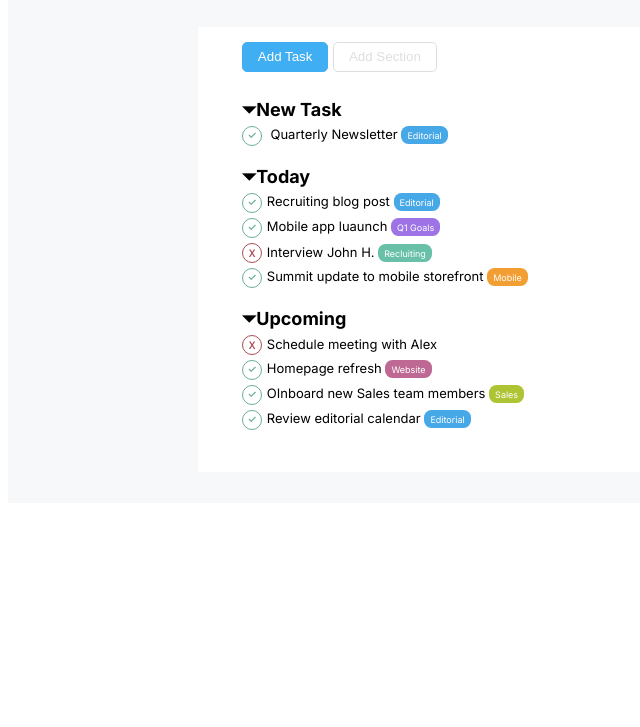
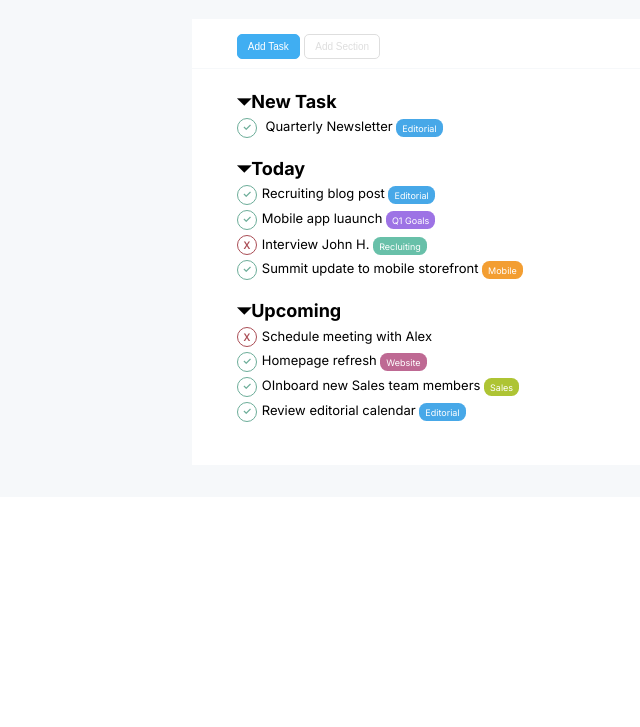
Before and after one commit to massimilianomiceli/html-css-toboolist, a plain HTML site: page index.html in a window 1280 px wide. Shown: the part 73-800 px from the top of the page, without its empty margins (0-640 px from the left). Drawn offline with Linux system fonts and the light colour scheme.

Commit message:
sistemata l;a linea toolbox manca dimensioni font e interlinea lista

```diff
--- a/css/style.css
+++ b/css/style.css
@@ -2,6 +2,10 @@
     margin 0;
     padding 0;
     box-sizing: border-box;
+}
+
+body{
+    margin: 0px;
 }
 
 #sito-intestazione{
@@ -37,8 +41,9 @@
 .sito-formattazione-toolbar{
     padding: 15px 5% 5px 5%;
     height: 50px;
-    border: 5px;
-    border-color: #c2212198;
+    border-bottom-width: 1.5px;
+    border-bottom-style: solid;
+    border-color: #F6F8FA;
 }
 
 .sito-formattazione-elenco{
@@ -64,12 +69,12 @@ li{
 }
 
 .bottone-forma{
-    padding: 5px 15px 5px 15px;
+    padding: 5px 10px 5px 10px;
     border-radius: 5px;
-    height: 30px;
+    height: 25px;
     border-width: 1.5px;
     border-style: solid;
-    font-size: smaller;
+    font-size: x-small;
     font-weight: 10%;
 }
 
```
